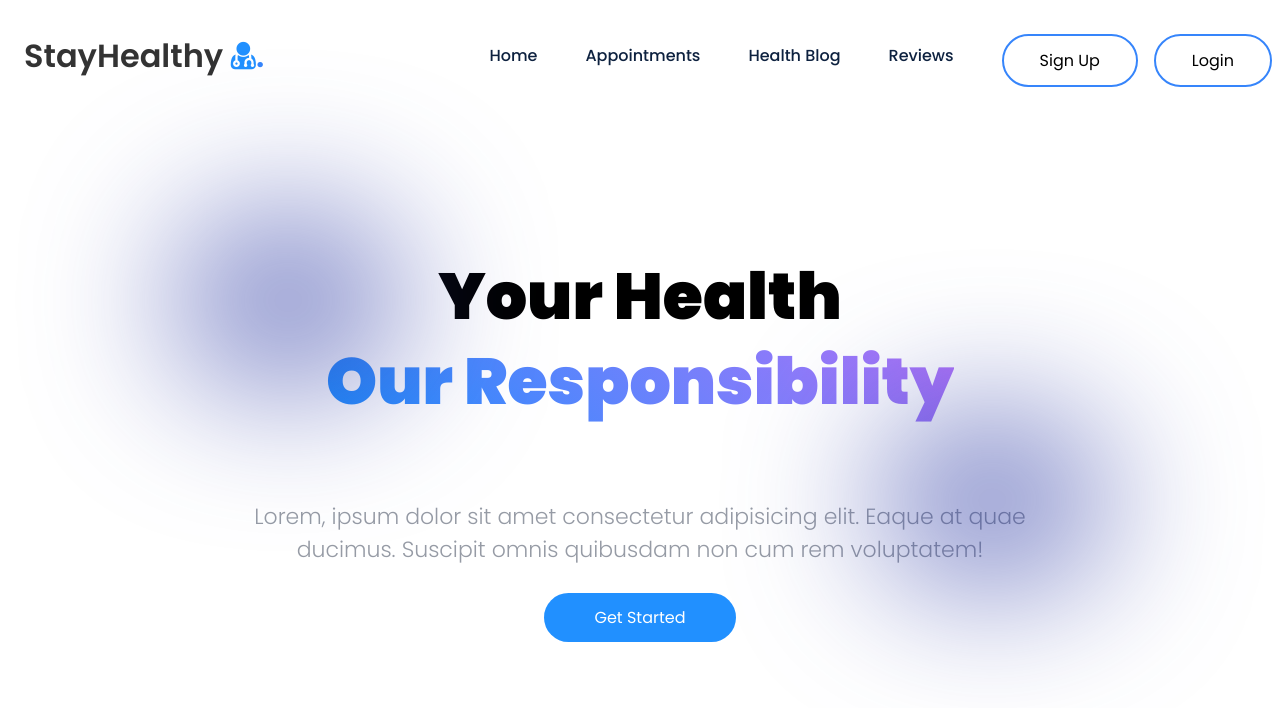
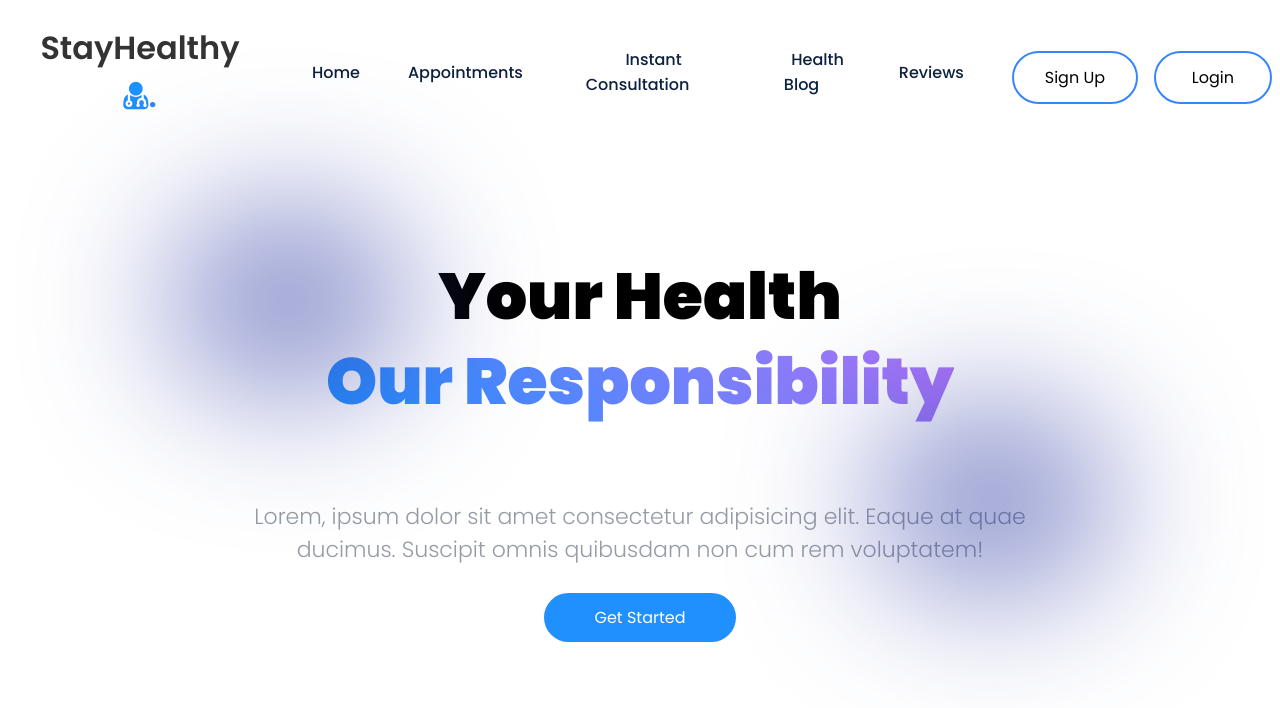
Before and after one commit to Liteztv/capstone, a React (Create React App) app: page / in a window 1280 px wide. Shown: the top 708 px of the page. Built offline with nearby package versions, Linux system fonts and the light colour scheme.

Commit message:
nav link update

```diff
--- a/src/Components/Navbar/Navbar.js
+++ b/src/Components/Navbar/Navbar.js
@@ -64,6 +64,9 @@ const Navbar = () => {
           <Link to="/search/doctors">Appointments</Link>
         </li>
         <li className="link">
+          <Link to="/InstantConsultation">Instant Consultation</Link>
+        </li>
+        <li className="link">
           <Link to="/healthblog">Health Blog</Link>
         </li>
         <li className="link">
```
